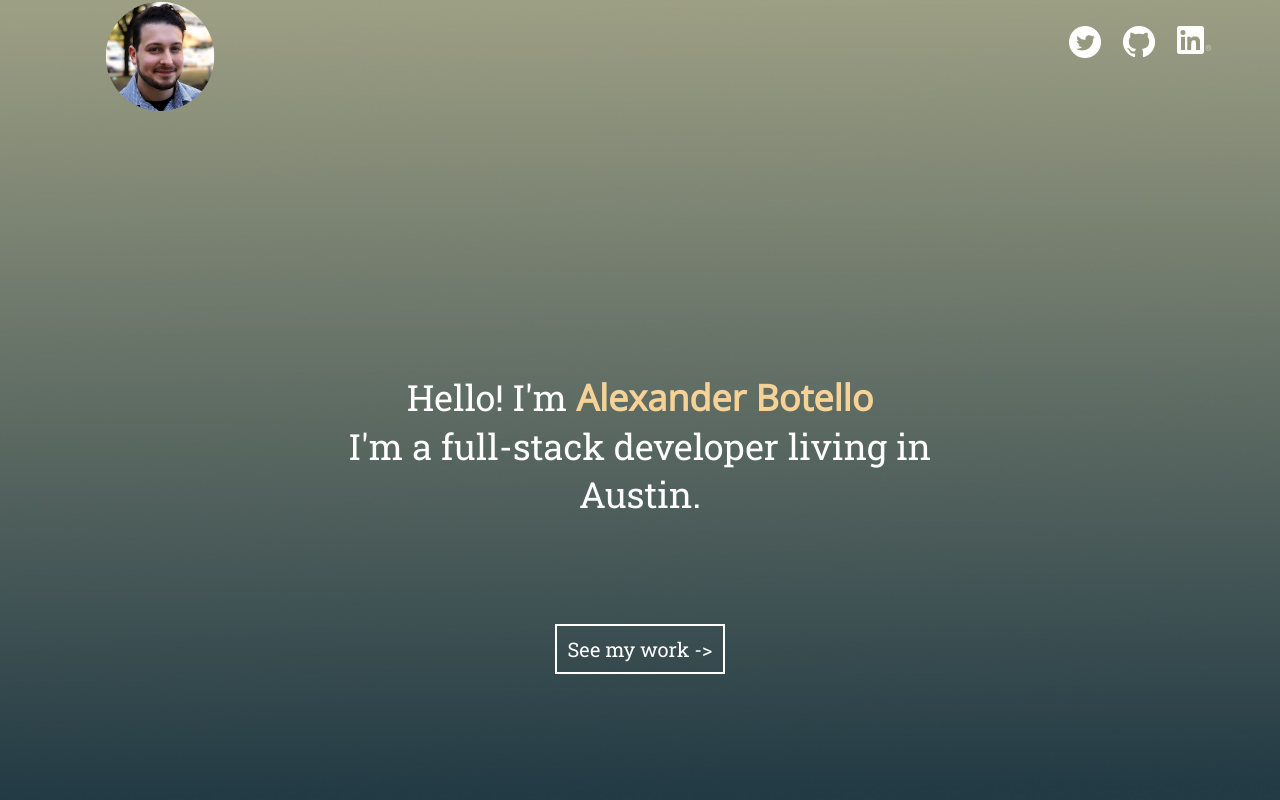
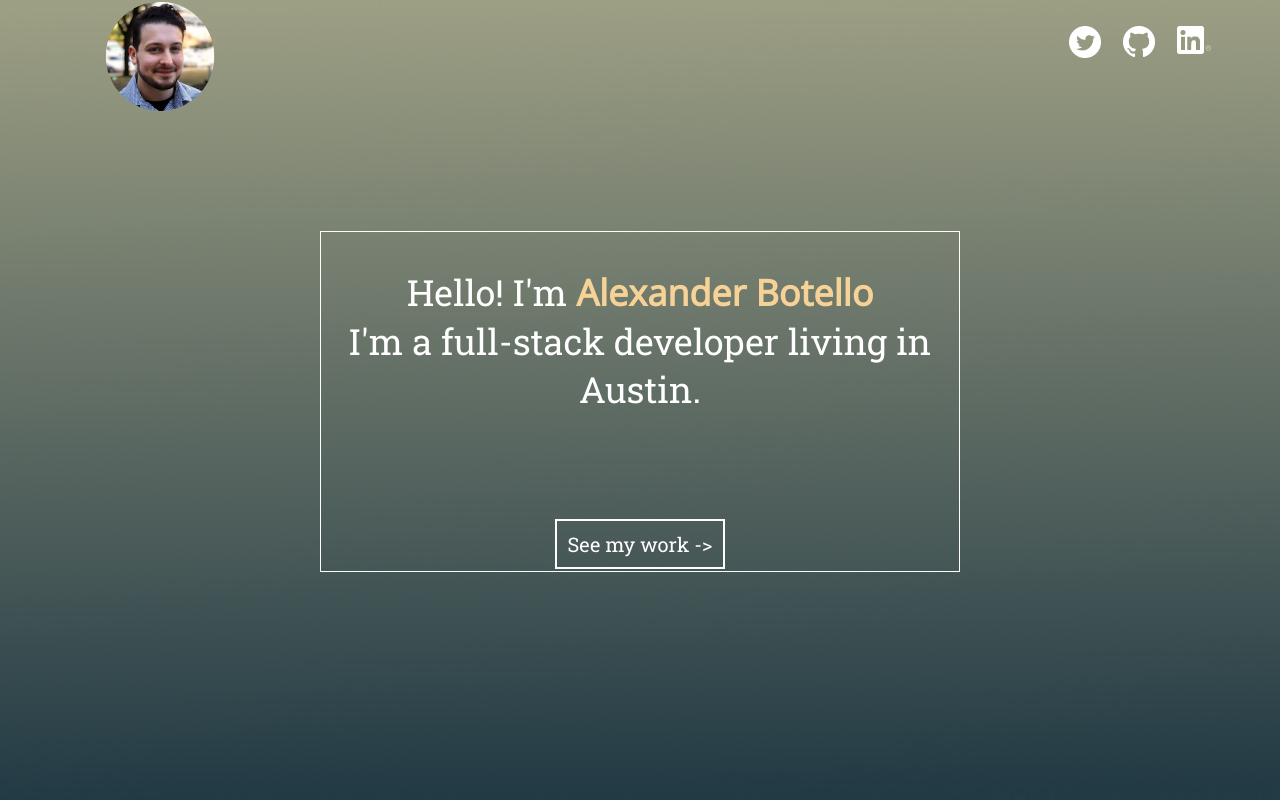
Before and after one commit to alexbotello/portfolio, a React (Create React App) app: page / in a window 1280 px wide. Shown: the top 800 px of the page. Built offline with nearby package versions, Linux system fonts and the light colour scheme.

Commit message:
Set Container grid to always lock to viewport

```diff
--- a/src/components/Main/index.css
+++ b/src/components/Main/index.css
@@ -12,6 +12,5 @@
   -moz-background-size: cover;
   -o-background-size: cover;
   background-size: cover;
-  height: 100%;
-  min-height: 100vh;
+  height: 100vh;
 }
--- a/src/components/TextBody/index.css
+++ b/src/components/TextBody/index.css
@@ -1,5 +1,7 @@
 .Text {
   grid-area: text;
+  border: 1px solid white;
+  height: 100%;
 }
 
 .Text p {
```
